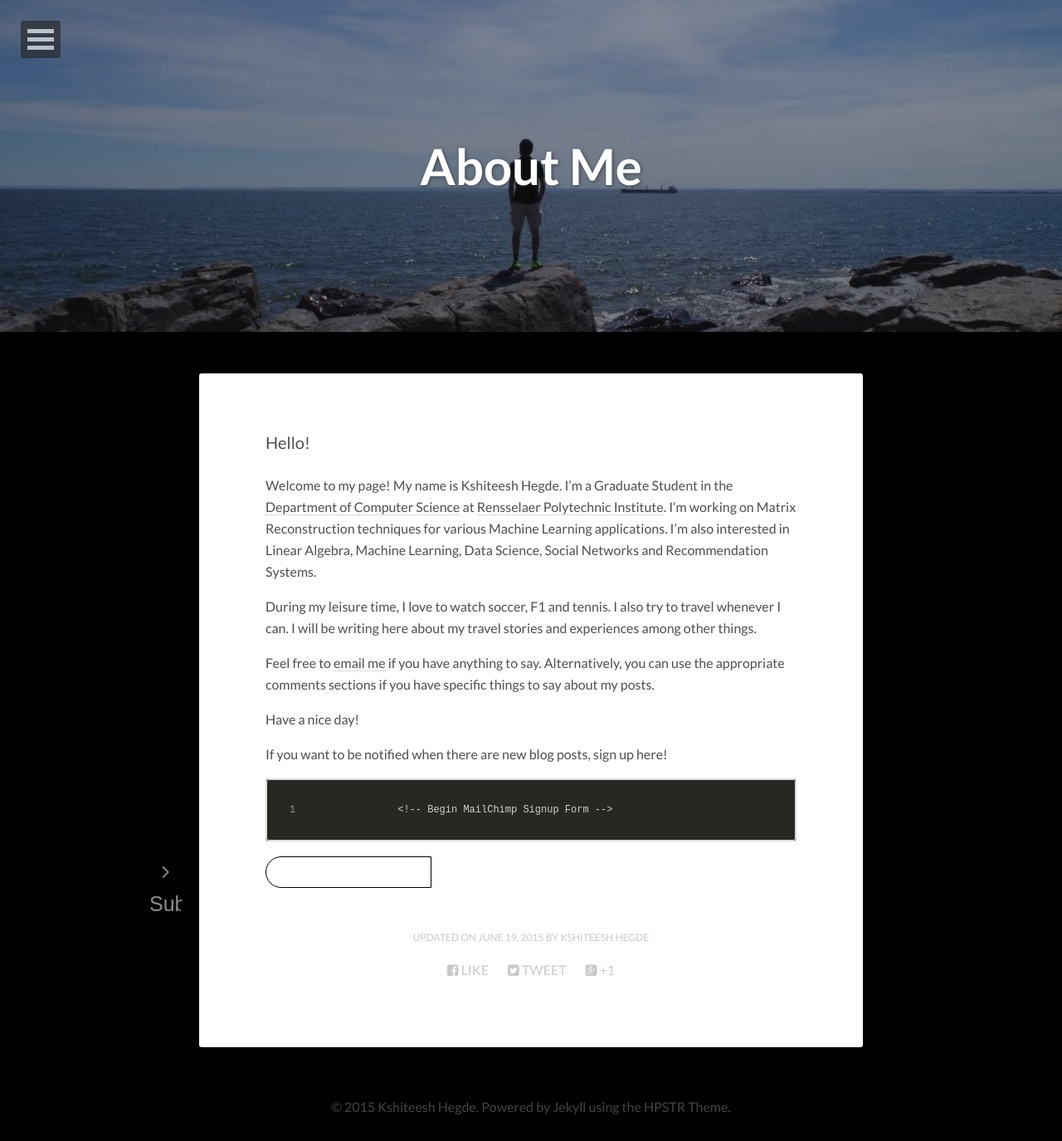
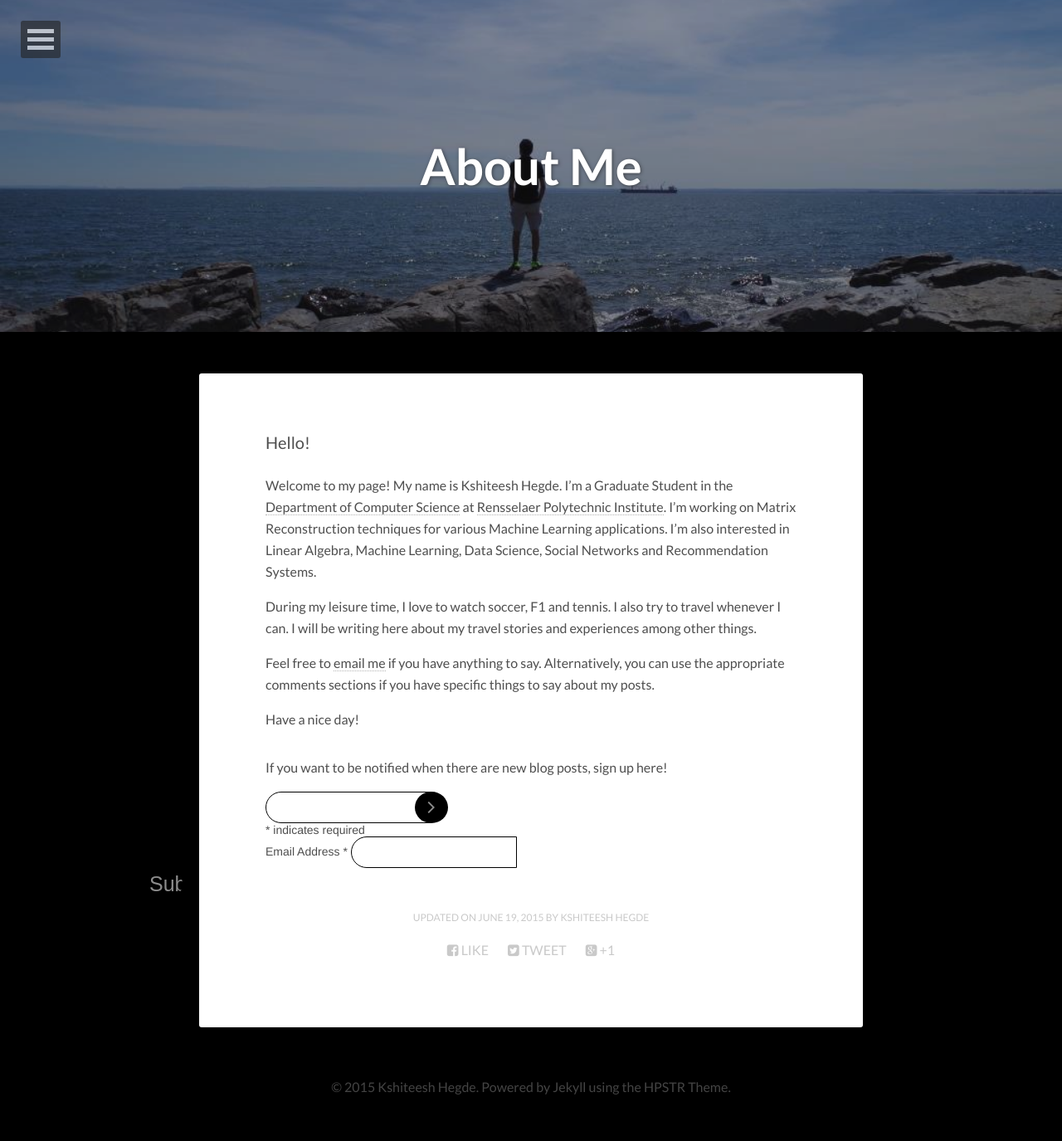
Before and after one commit to kshiteesh/personal_website, a Jekyll site: the page built from about/index.md, in a window 1280 px wide. Shown: the whole page at 83% size. Built offline with Jekyll 4.4.1, drawn with Linux system fonts in a browser that asks for light colours; nearby versions of some CDN libraries; comment, search, counter and statistics services are not loaded; after the commit the page ends 1351 px from its top, so only the background shows below that.

Commit message:
Revert "test"
This reverts commit 2827ae3a6c3cc34f3ba1048bfa8aae3cf0855270.

```diff
--- a/about/index.md
+++ b/about/index.md
@@ -20,25 +20,44 @@ Feel free to [email me](mailto:kshiteesh@hegde.me) if you have anything to say.
 
 Have a nice day!
 
-If you want to be notified when there are new blog posts, sign up here!
+<div id="pre-subscribe">
+	<div class="row" id="copy">
+		<p>If you want to be notified when there are new blog posts, sign up here!</p>
+	</div>
 
-		<!-- Begin MailChimp Signup Form -->
+	<div class="row" id="subscribe">
+		<form action="//hegde.us10.list-manage.com/subscribe/post-json?u=def4dd9781daa1f9d44dc7676&amp;id=d57ca91cf1&c=?" method="get">
+			<input type="email" name="EMAIL" id="email">
+			<button type="submit" class="button fa fa-angle-right" name="subscribe"></button>
+		</form>
+	</div>
+</div>
+
+<!-- Begin MailChimp Signup Form -->
+<link href="//cdn-images.mailchimp.com/embedcode/classic-081711.css" rel="stylesheet" type="text/css">
+<style type="text/css">
+	#mc_embed_signup{background:#fff; clear:left; font:14px Helvetica,Arial,sans-serif; }
+	/* Add your own MailChimp form style overrides in your site stylesheet or in this style block.
+	   We recommend moving this block and the preceding CSS link to the HEAD of your HTML file. */
+</style>
 <div id="mc_embed_signup">
-	<form id="mc-embedded-subscribe-form" action="//hegde.us10.list-manage.com/subscribe/post?u=def4dd9781daa1f9d44dc7676&amp;id=d57ca91cf1" method="post" name="mc-embedded-subscribe-form" class="validate" target="_blank" novalidate>
+<form action="//hegde.us10.list-manage.com/subscribe/post?u=def4dd9781daa1f9d44dc7676&amp;id=d57ca91cf1" method="post" id="mc-embedded-subscribe-form" name="mc-embedded-subscribe-form" class="validate" target="_blank" novalidate>
+    <div id="mc_embed_signup_scroll">
 
+<div class="indicates-required"><span class="asterisk">*</span> indicates required</div>
+<div class="mc-field-group">
+	<label for="mce-EMAIL">Email Address  <span class="asterisk">*</span>
+</label>
 	<input type="email" value="" name="EMAIL" class="required email" id="mce-EMAIL">
-
-	<button type="submit" class="button fa fa-angle-right" name="subscribe"></button>
-
-	<div id="mc_embed_signup_scroll">
-		<div id="mce-responses" class="clear">
-			<div class="response" id="mce-error-response" style="display:none"></div>
-			<div class="response" id="mce-success-response" style="display:none"></div>
-		</div>    <!-- real people should not fill this in and expect good things - do not remove this or risk form bot signups-->
-		<div style="position: absolute; left: -5000px;"><input type="text" name="b_def4dd9781daa1f9d44dc7676_d57ca91cf1" tabindex="-1" value=""></div>
-		<div class="clear"><input type="submit" value="Subscribe" name="subscribe" id="mc-embedded-subscribe" class="button"></div>
-	</div>
-	</form>
+</div>
+	<div id="mce-responses" class="clear">
+		<div class="response" id="mce-error-response" style="display:none"></div>
+		<div class="response" id="mce-success-response" style="display:none"></div>
+	</div>    <!-- real people should not fill this in and expect good things - do not remove this or risk form bot signups-->
+    <div style="position: absolute; left: -5000px;"><input type="text" name="b_def4dd9781daa1f9d44dc7676_d57ca91cf1" tabindex="-1" value=""></div>
+    <div class="clear"><input type="submit" value="Subscribe" name="subscribe" id="mc-embedded-subscribe" class="button"></div>
+    </div>
+</form>
 </div>
 <script type='text/javascript' src='//s3.amazonaws.com/downloads.mailchimp.com/js/mc-validate.js'></script><script type='text/javascript'>(function($) {window.fnames = new Array(); window.ftypes = new Array();fnames[0]='EMAIL';ftypes[0]='email';fnames[1]='FNAME';ftypes[1]='text';fnames[2]='LNAME';ftypes[2]='text';}(jQuery));var $mcj = jQuery.noConflict(true);</script>
 <!--End mc_embed_signup-->
```
